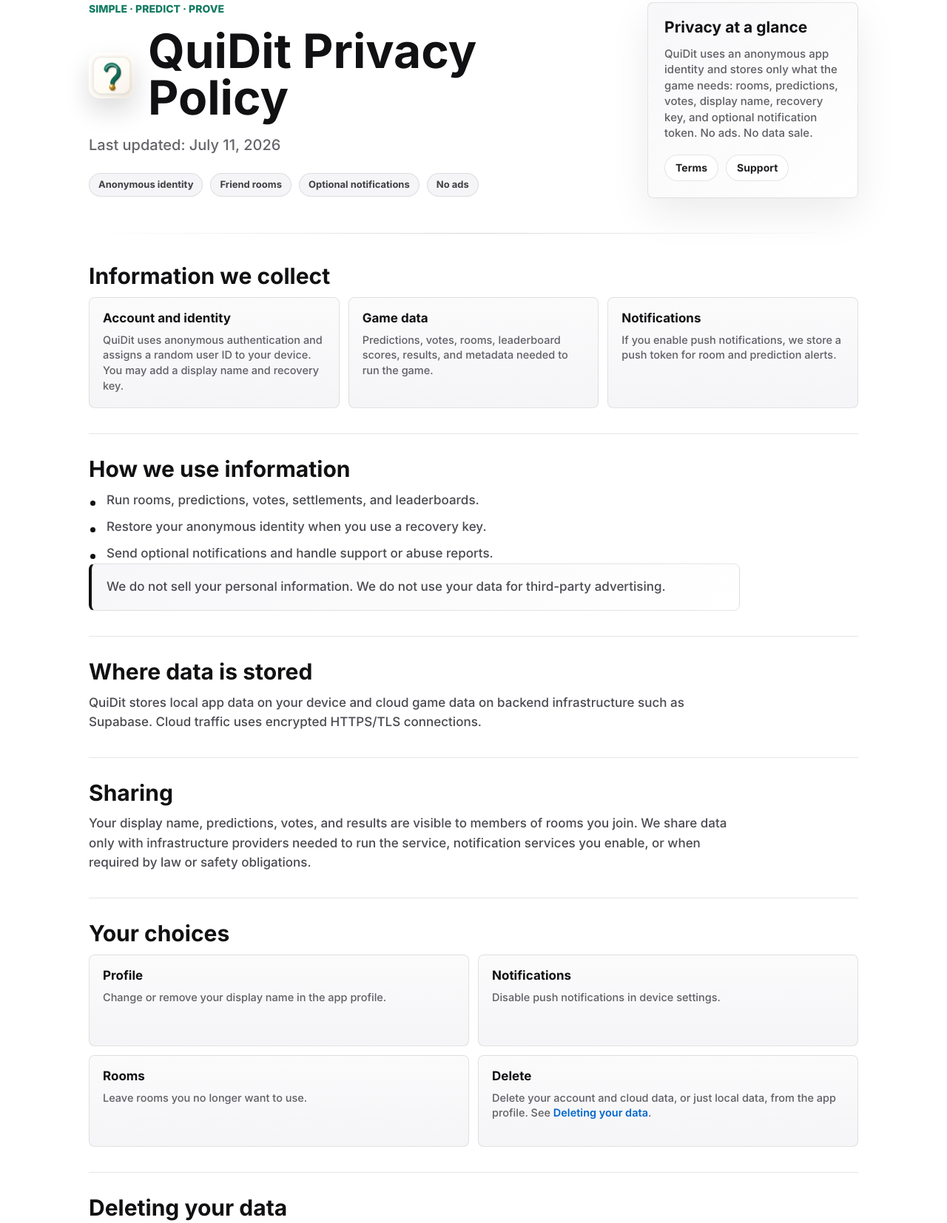
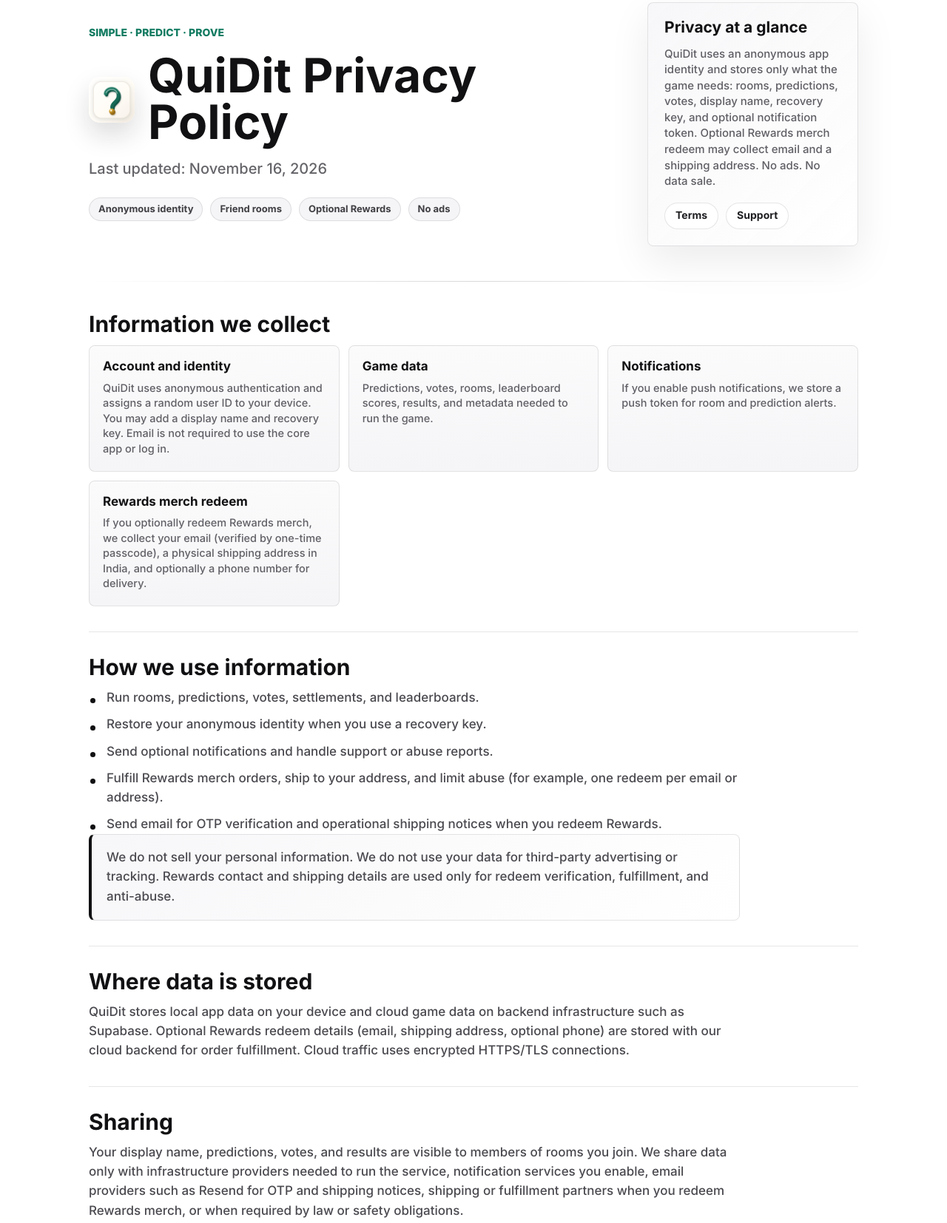
Before and after one commit to masterpradeep/gullydev, a plain HTML site: page quidit/privacy/index.html in a window 1280 px wide. Shown: the part 151-1805 px from the top of the page at 74% size. Drawn offline with Linux system fonts and the light colour scheme.

Commit message:
Document Rewards merch redeem data practices in QuiDit privacy policy.
Co-authored-by: Cursor <cursoragent@cursor.com>

```diff
--- a/quidit/privacy/index.html
+++ b/quidit/privacy/index.html
@@ -36,17 +36,17 @@
           </span>
           <h1>QuiDit Privacy Policy</h1>
         </div>
-        <p class="updated">Last updated: July 11, 2026</p>
+        <p class="updated">Last updated: November 16, 2026</p>
         <div class="legal-meta-row">
           <span class="legal-meta">Anonymous identity</span>
           <span class="legal-meta">Friend rooms</span>
-          <span class="legal-meta">Optional notifications</span>
+          <span class="legal-meta">Optional Rewards</span>
           <span class="legal-meta">No ads</span>
         </div>
       </div>
       <aside class="legal-hero-card">
         <h2>Privacy at a glance</h2>
-        <p>QuiDit uses an anonymous app identity and stores only what the game needs: rooms, predictions, votes, display name, recovery key, and optional notification token. No ads. No data sale.</p>
+        <p>QuiDit uses an anonymous app identity and stores only what the game needs: rooms, predictions, votes, display name, recovery key, and optional notification token. Optional Rewards merch redeem may collect email and a shipping address. No ads. No data sale.</p>
         <nav class="legal-nav-strip" aria-label="Related QuiDit pages">
           <a href="../terms/">Terms</a>
           <a href="../support/">Support</a>
@@ -57,9 +57,10 @@
     <section class="legal-panel">
       <h2>Information we collect</h2>
       <div class="policy-grid">
-        <div class="policy-card"><strong>Account and identity</strong><span>QuiDit uses anonymous authentication and assigns a random user ID to your device. You may add a display name and recovery key.</span></div>
+        <div class="policy-card"><strong>Account and identity</strong><span>QuiDit uses anonymous authentication and assigns a random user ID to your device. You may add a display name and recovery key. Email is not required to use the core app or log in.</span></div>
         <div class="policy-card"><strong>Game data</strong><span>Predictions, votes, rooms, leaderboard scores, results, and metadata needed to run the game.</span></div>
         <div class="policy-card"><strong>Notifications</strong><span>If you enable push notifications, we store a push token for room and prediction alerts.</span></div>
+        <div class="policy-card"><strong>Rewards merch redeem</strong><span>If you optionally redeem Rewards merch, we collect your email (verified by one-time passcode), a physical shipping address in India, and optionally a phone number for delivery.</span></div>
       </div>
     </section>
 
@@ -69,24 +70,26 @@
         <li>Run rooms, predictions, votes, settlements, and leaderboards.</li>
         <li>Restore your anonymous identity when you use a recovery key.</li>
         <li>Send optional notifications and handle support or abuse reports.</li>
+        <li>Fulfill Rewards merch orders, ship to your address, and limit abuse (for example, one redeem per email or address).</li>
+        <li>Send email for OTP verification and operational shipping notices when you redeem Rewards.</li>
       </ul>
-      <p class="note-band">We do not sell your personal information. We do not use your data for third-party advertising.</p>
+      <p class="note-band">We do not sell your personal information. We do not use your data for third-party advertising or tracking. Rewards contact and shipping details are used only for redeem verification, fulfillment, and anti-abuse.</p>
     </section>
 
     <section class="legal-panel">
       <h2>Where data is stored</h2>
-      <p>QuiDit stores local app data on your device and cloud game data on backend infrastructure such as Supabase. Cloud traffic uses encrypted HTTPS/TLS connections.</p>
+      <p>QuiDit stores local app data on your device and cloud game data on backend infrastructure such as Supabase. Optional Rewards redeem details (email, shipping address, optional phone) are stored with our cloud backend for order fulfillment. Cloud traffic uses encrypted HTTPS/TLS connections.</p>
     </section>
 
     <section class="legal-panel">
       <h2>Sharing</h2>
-      <p>Your display name, predictions, votes, and results are visible to members of rooms you join. We share data only with infrastructure providers needed to run the service, notification services you enable, or when required by law or safety obligations.</p>
+      <p>Your display name, predictions, votes, and results are visible to members of rooms you join. We share data only with infrastructure providers needed to run the service, notification services you enable, email providers such as Resend for OTP and shipping notices, shipping or fulfillment partners when you redeem Rewards merch, or when required by law or safety obligations.</p>
     </section>
 
     <section class="legal-panel">
       <h2>Your choices</h2>
       <div class="policy-grid two">
-        <div class="policy-card"><strong>Profile</strong><span>Change or remove your display name in the app profile.</span></div>
+        <div class="policy-card"><strong>Profile</strong><span>Change or remove your display name in the app profile. Core play stays anonymous; email is only needed if you choose to redeem Rewards.</span></div>
         <div class="policy-card"><strong>Notifications</strong><span>Disable push notifications in device settings.</span></div>
         <div class="policy-card"><strong>Rooms</strong><span>Leave rooms you no longer want to use.</span></div>
         <div class="policy-card"><strong>Delete</strong><span>Delete your account and cloud data, or just local data, from the app profile. See <a href="#delete-data">Deleting your data</a>.</span></div>
@@ -106,7 +109,7 @@
 
     <section class="legal-panel">
       <h2>Retention and security</h2>
-      <p>We keep data while your account is active and as needed to operate QuiDit. Account deletion removes associated cloud data within a reasonable period, subject to backups and legal obligations.</p>
+      <p>We keep data while your account is active and as needed to operate QuiDit. Account deletion removes associated cloud data within a reasonable period, subject to backups and legal obligations. Rewards redeem records (email, address, optional phone) may be kept as needed to complete shipping, handle support, and prevent repeat abuse.</p>
       <p>We use encrypted transport and backend access controls. QuiDit is not directed at children under 13 or the minimum age in your country.</p>
     </section>
 
```
